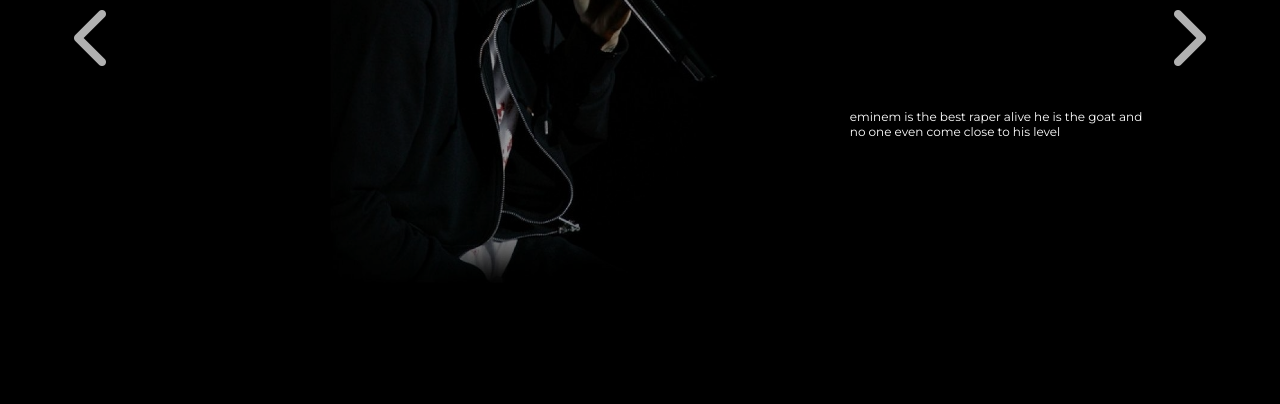
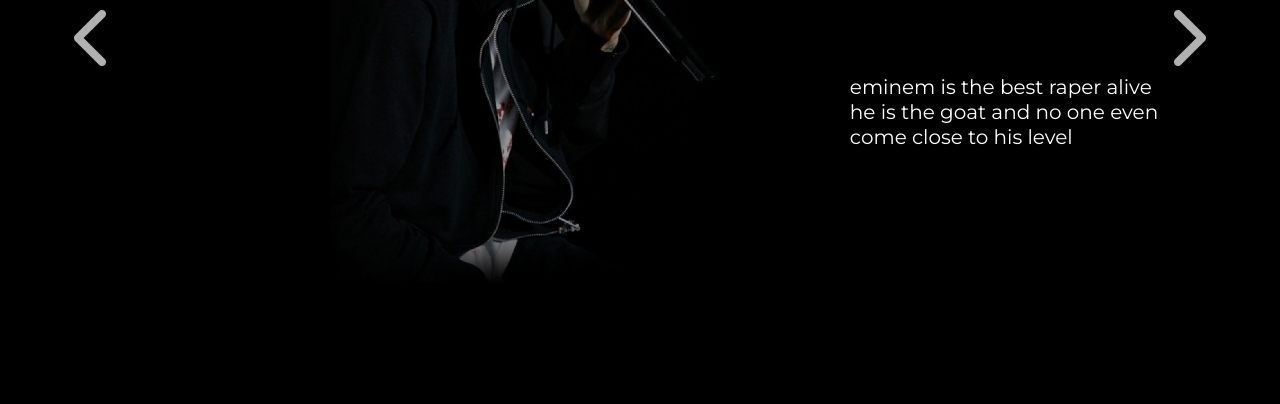
Before and after one commit to danielwendemenh/the-eminemshow, a plain HTML site: page index.html in a window 1280 px wide. Shown: the part 393-797 px from the top of the page. Drawn offline with Linux system fonts and the light colour scheme.

Commit message:
Add files via upload

```diff
--- a/styles/mainstyle.scss
+++ b/styles/mainstyle.scss
@@ -155,8 +155,8 @@ a {
   -webkit-transform: translateY(-50%);
   transform: translateY(-50%);
   span {
-    line-height: 15px;
-    font-size: 12px;
+    line-height: 25px;
+    font-size: 20px;
     text-align: left;
     padding: 5px;
   }
```
Also changed, not shown: styles/mainstyle.css.
